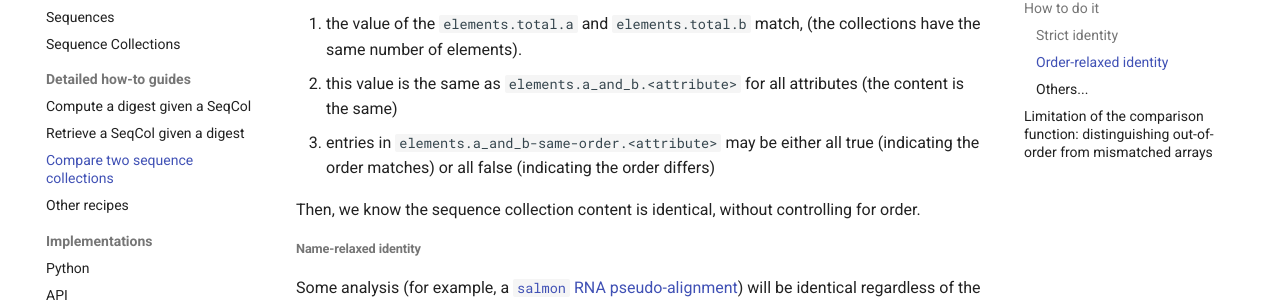
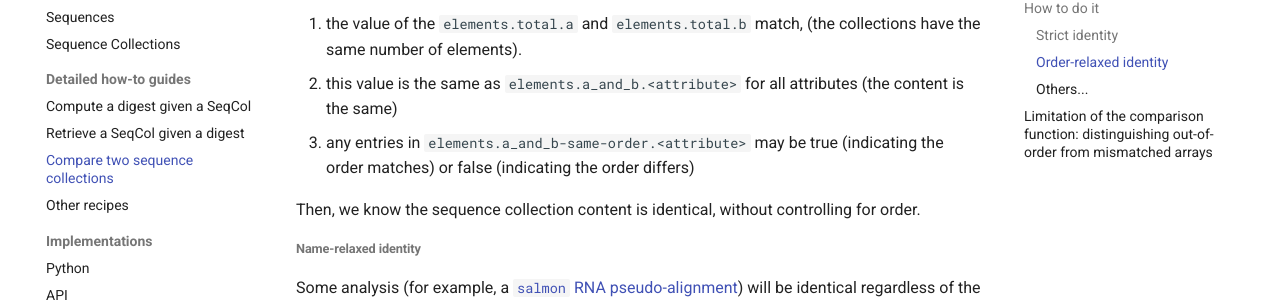
Before and after one commit to ga4gh/refget, an MkDocs documentation site: the page built from docs/compare_collections.md, in a window 1280 px wide and 900 px high, scrolled down 1035 px. Shown: the part 127-431 px from the top of the window. Built offline with MkDocs 1.6.1 and Material for MkDocs 9.7.7, drawn with Linux system fonts in a browser that asks for light colours; comment, search, counter and statistics services are not loaded.

Commit message:
Revert suggestion on order-relaxed identity

```diff
--- a/docs/compare_collections.md
+++ b/docs/compare_collections.md
@@ -29,7 +29,7 @@ Two collections meet the criteria for order-relaxed identity if:
 
 1. the value of the `elements.total.a` and `elements.total.b` match, (the collections have the same number of elements).
 2. this value is the same as `elements.a_and_b.<attribute>` for all attributes (the content is the same)
-3. entries in `elements.a_and_b-same-order.<attribute>` may be either all true (indicating the order matches) or all false (indicating the order differs)
+3. any entries in `elements.a_and_b-same-order.<attribute>` may be true (indicating the order matches) or false (indicating the order differs)
 
 Then, we know the sequence collection content is identical, without controlling for order.
 
```
